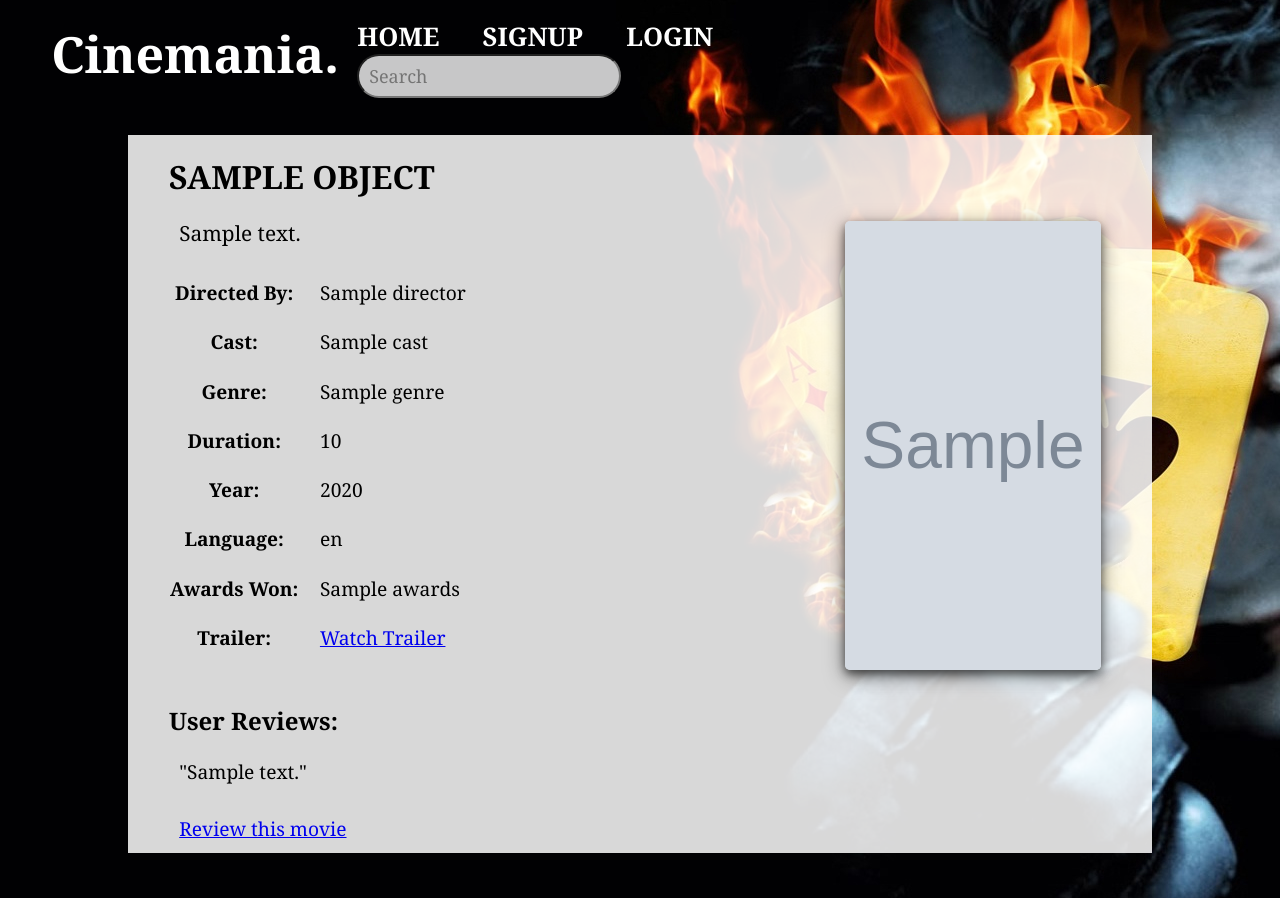
After one commit to shuchitachawla2909/Movie-Review-System, a Django app: template itw2/blog/templates/blog/movie_detail.html in a window 1280 px wide. The commit adds this page. Run offline with Django 3.2, Linux system fonts and the light colour scheme; the template is opened without the code that fills it: most values are stand-ins (such as "Sample title", 1, 10 or a date in 2020); grey boxes marked "Sample" are stand-in pictures.

Commit message:
detailmovie page

```diff
--- a/itw2/blog/models.py
+++ b/itw2/blog/models.py
@@ -12,7 +12,7 @@ class Movie(models.Model):
     awards = models.TextField()
     trailer = models.TextField()
     review = models.TextField()
-    image = models.ImageField(default='dkposter.jpg')
+    image = models.ImageField(default='dkposter.jpg', upload_to='movies')
     rating = models.DecimalField(max_digits=2, decimal_places=1, default=5.0)
 
     def __str__(self):
--- a/itw2/blog/static/style.css
+++ b/itw2/blog/static/style.css
@@ -7,6 +7,7 @@
 /* base styling */
 
 .main{
+    z-index: 1;
     background: url(darkbg.jpg);
     background-position: center center;
     width: 100%;
@@ -14,6 +15,7 @@
 }
 
 nav{
+    z-index: 2;
     position: absolute;
     top: 2%;
     left: 2%;
@@ -66,35 +68,51 @@ input{
     font-weight: bold;
 }
 
-
+.btnimg{
+    width: 10vw;
+    height: 20vh;
+    top: 100vw;
+}
 
 
 /* darkknight styling */
 
+.poster{
+    width: 20vw;
+    height: 50vh;
+    position: absolute;
+    left: 70%;
+    top: 12%;
+    border-radius: 5px;
+    box-shadow: 0 4px 8px 0 rgba(0, 0, 0, 0.5), 0 6px 20px 0 rgba(0, 0, 0, 0.5);
+}
+
+
 .bg{
-    background: url(darkknight.jpg);
-    /* background-color: black; */
+    background: url(darkbg.jpg);
+    background-color: black;
     background-position: center center;
     position: absolute;
     width: 100%;
-    height: 155vh;
+    height: 100vh;
 }
 
 .box{
     position: absolute;
     width: 80%;
-    height: 130vh;
-    background-color: rgba(255, 255, 255, 0.814);
-    top: 10%;
+    height: 80vh;
+    background-color: rgba(255, 255, 255, 0.848);
+    top: 15%;
     left: 10%;
-    border-radius: 20px;
+    display: block;
+    overflow: auto;
 }
 
 .desc{
-    width: 97%;
+    width: 60%;
     font-weight: 550;
     font-size: 130%;
-    padding-left: 2%;
+    padding-left: 5%;
 }
 
 table{
@@ -126,7 +144,8 @@ h2{
     margin-left: 5%;
 }
 
-.poster{
-    width: 50px;
-    height: 50px;
+.extra{
+    width: 100%;
+    height: 13vh;
+    background-color: black;
 }
--- a/itw2/blog/templates/blog/base.html
+++ b/itw2/blog/templates/blog/base.html
@@ -5,7 +5,8 @@
     <meta charset="UTF-8">
     <meta name="viewport" content="width=device-width, initial-scale=1.0">
     <title>Document</title>
-    <link rel="stylesheet" href="https://maxcdn.bootstrapcdn.com/bootstrap/4.0.0/css/bootstrap.min.css" integrity="sha384-Gn5384xqQ1aoWXA+058RXPxPg6fy4IWvTNh0E263XmFcJlSAwiGgFAW/dAiS6JXm" crossorigin="anonymous">
+    {% block styling %}
+    {% endblock styling %}
     <link rel="stylesheet" href="{% static 'style.css' %}">
 </head>
 <body>
@@ -15,15 +16,25 @@
             <span id="name">Cinemania.</span>
             <span id="items">
                 <span id="item"><a class="navelt" href="{% url 'blog-home' %}">HOME</a></span>
+                {% if user.is_authenticated %}
+                <span id="item">
+                    <form action="{% url 'logout' %}" method="post">
+                    {% csrf_token %}
+                    <button type="submit" class="navelt" id="navbtn">LOGOUT</button>
+                    </form>
+                    <!-- <a class="navelt" href="{% url 'logout' %}">LOGOUT</a> -->
+                </span>
+                {% else %}
                 <span id="item"><a class="navelt" href="{% url 'register' %}">SIGNUP</a></span>
                 <span id="item"><a class="navelt" href="{% url 'login' %}">LOGIN</a></span>
+                {% endif %}
                 <span id="item"><input type="text" placeholder="Search" width="50"></span>
             </span>
         </nav>
+        {% block content %}
+        {% endblock content %}
     </div>
 
-    {% block content %}
-    {% endblock content %}
 
 </body>
 </html>
--- /dev/null
+++ b/itw2/blog/templates/blog/movie_detail.html
@@ -0,0 +1,56 @@
+{% extends "blog/base.html" %}
+
+{% block content %}
+
+    <div class="bg">
+        <div class="box">
+                <h1 style="text-transform:uppercase;">{{ object.title }}</h1>
+                <div class="descimg">
+                    <div class="desc">{{ object.description }}</div>
+                    <img class="poster" src="{{ movie.image.url }}" alt="">
+                </div>
+
+                <table>
+                    <tr>
+                      <th>Directed By:</th>
+                      <td>{{ object.director }}</td>
+                    </tr>
+                    <tr>
+                      <th>Cast:</th>
+                      <td>{{ object.cast }}</td>
+                    </tr>
+                    <tr>
+                      <th>Genre:</th>
+                      <td>{{ object.genre }}</td>
+                    </tr>
+                    <tr>
+                        <th>Duration:</th>
+                        <td>{{ object.duration }}</td>
+                    </tr>
+                    <tr>
+                        <th>Year:</th>
+                        <td>{{ object.year }}</td>
+                    </tr>
+                    <tr>
+                        <th>Language:</th>
+                        <td>{{ object.language }}</td>
+                    </tr>
+                    <tr>
+                        <th>Awards Won:</th>
+                        <td>{{ object.awards }}</td>
+                    </tr>
+                    <tr>
+                        <th>Trailer:</th>
+                        <td><a href="{{ object.trailer }}">Watch Trailer</a></td>
+                    </tr>
+                </table>
+                <h2>User Reviews:</h2>
+                <div class="rev">"{{ object.review }}"</div>
+
+            <div id="write">
+                <a href="writereview.html">Review this movie</a>
+            </div>
+
+        </div>
+    </div>
+{% endblock content %}
--- a/itw2/blog/urls.py
+++ b/itw2/blog/urls.py
@@ -1,7 +1,8 @@
 from django.urls import path
+from .views import MovieDetailView
 from . import views
 
 urlpatterns = [
     path('', views.home, name='blog-home'),
-    path('darkknight/', views.movie, name='dark-knight'),
+    path('movie/<int:pk>/', MovieDetailView.as_view(), name='movie-detail')
 ]
--- a/itw2/itw2/settings.py
+++ b/itw2/itw2/settings.py
@@ -59,7 +59,7 @@ ROOT_URLCONF = 'itw2.urls'
 TEMPLATES = [
     {
         'BACKEND': 'django.template.backends.django.DjangoTemplates',
-        'DIRS': [],
+        'DIRS': [os.path.join(BASE_DIR, 'templates')],
         'APP_DIRS': True,
         'OPTIONS': {
             'context_processors': [
@@ -122,9 +122,8 @@ USE_TZ = True
 
 STATIC_URL = 'static/'
 
+MEDIA_ROOT = os.path.join(BASE_DIR, 'media')
 MEDIA_URL = 'media/'
-
-MEDIA_ROOT = os.path.join(BASE_DIR, 'media')
 
 CRISPY_ALLOWED_TEMPLATE_PACKS = "bootstrap4"
 
--- a/itw2/users/templates/users/login.html
+++ b/itw2/users/templates/users/login.html
@@ -1,6 +1,8 @@
 {% extends "blog/base.html" %}
 {% block content %}
 {% load crispy_forms_tags %}
+
+<link rel="stylesheet" href="https://maxcdn.bootstrapcdn.com/bootstrap/4.0.0/css/bootstrap.min.css" integrity="sha384-Gn5384xqQ1aoWXA+058RXPxPg6fy4IWvTNh0E263XmFcJlSAwiGgFAW/dAiS6JXm" crossorigin="anonymous">
 
     <style>
         .container{
--- a/itw2/users/templates/users/logout.html
+++ b/itw2/users/templates/users/logout.html
@@ -1,6 +1,7 @@
 {% extends "blog/base.html" %}
 {% block content %}
 
+    <link rel="stylesheet" href="https://maxcdn.bootstrapcdn.com/bootstrap/4.0.0/css/bootstrap.min.css" integrity="sha384-Gn5384xqQ1aoWXA+058RXPxPg6fy4IWvTNh0E263XmFcJlSAwiGgFAW/dAiS6JXm" crossorigin="anonymous">
     <style>
         .container{
             position: absolute;
```
Also changed, not shown: itw2/blog/templates/blog/darkknight.html (deleted, +0 -64 lines), itw2/blog/templates/blog/home.html (+29 -37 lines), itw2/blog/views.py (+6 -4 lines), itw2/itw2/urls.py (+5 -3 lines), itw2/users/templates/users/register.html (+8 -11 lines), itw2/blog/migrations/0008_alter_movie_image.py (added), itw2/blog/migrations/0009_alter_movie_image.py (added), itw2/blog/static/darkknight.jpg (deleted), itw2/blog/static/dkposter.jpg (deleted), itw2/db.sqlite3, itw2/media/movies/dkposter.jpg (renamed from itw2/media/dkposter.jpg), itw2/media/movies/inceptionposter.jpg (renamed from itw2/media/inceptionposter.jpg).
